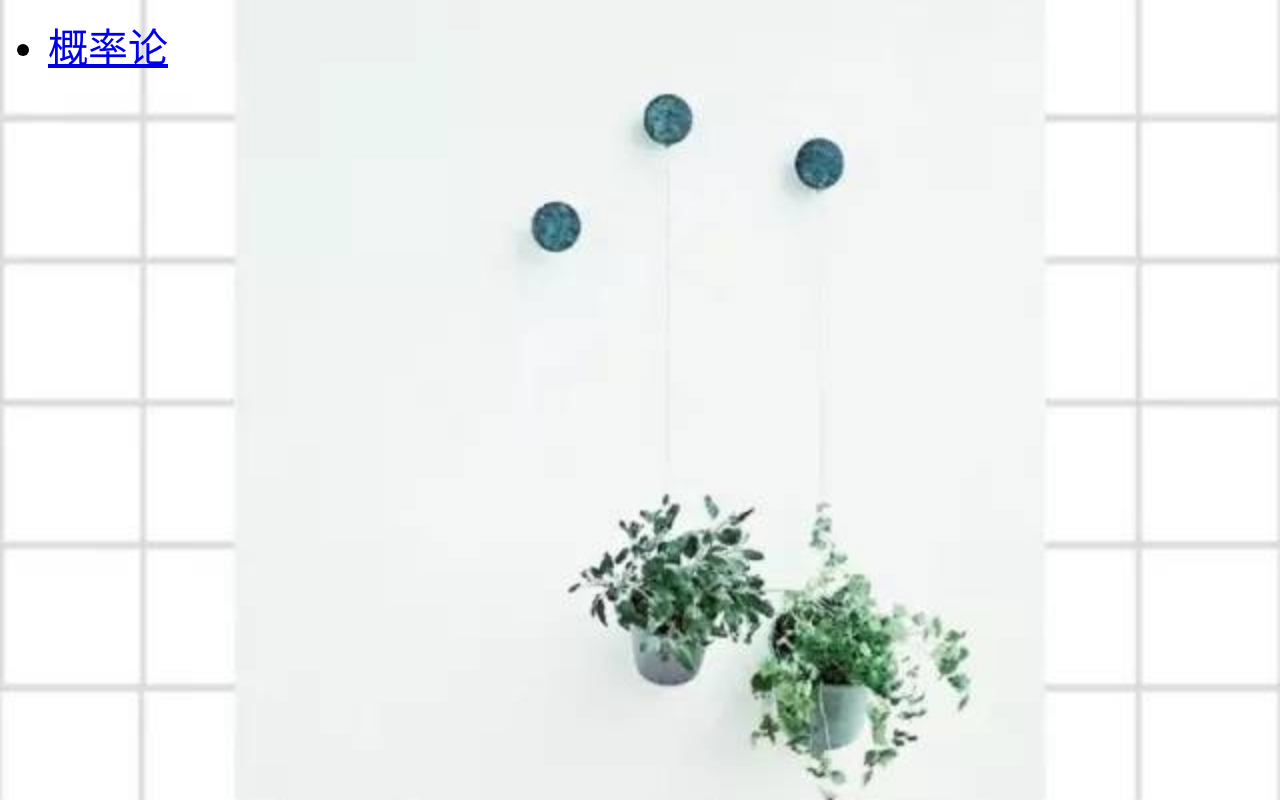
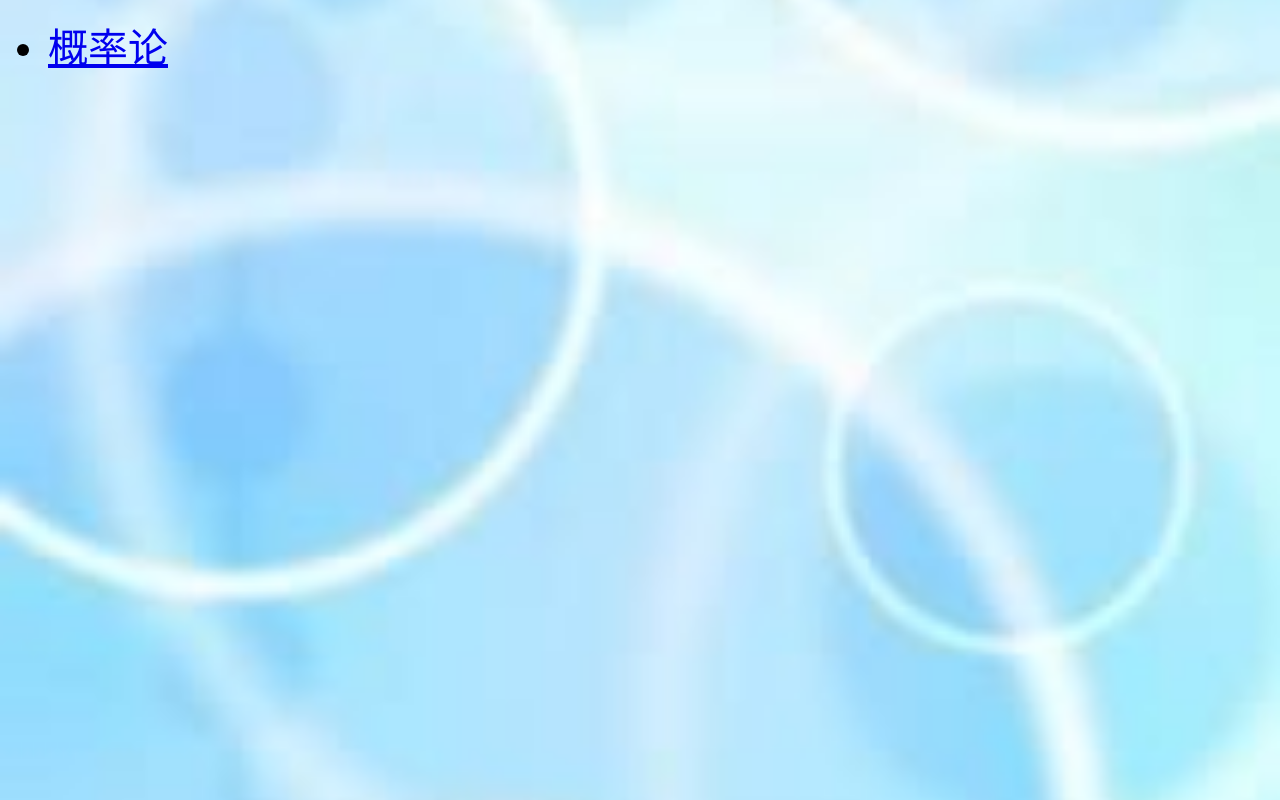
Before and after one commit to CSSACE/MyWebsite, a plain HTML site: page index.html in a window 1280 px wide. Drawn offline with Linux system fonts and the light colour scheme.

Commit message:
change pic4

```diff
--- a/index.html
+++ b/index.html
@@ -94,7 +94,7 @@
 
     /*加载背景图*/
 
-     background-image: url(./images/pic3.jpg);
+     background-image: url(./images/pic4.jpg);
 
      /* 背景图垂直、水平均居中 */
 
```
Also changed, not shown: images/pic4.jpg (added), 1 other file.
